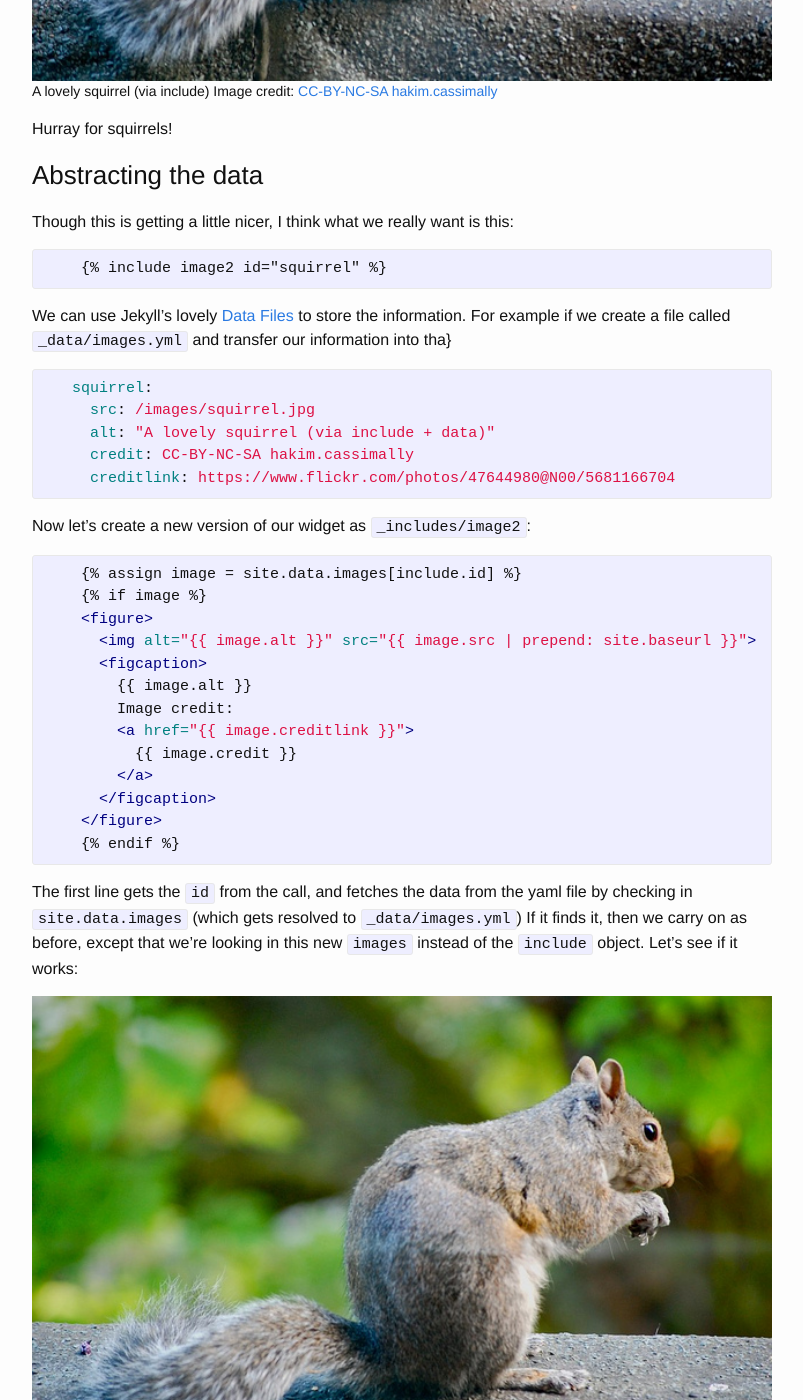
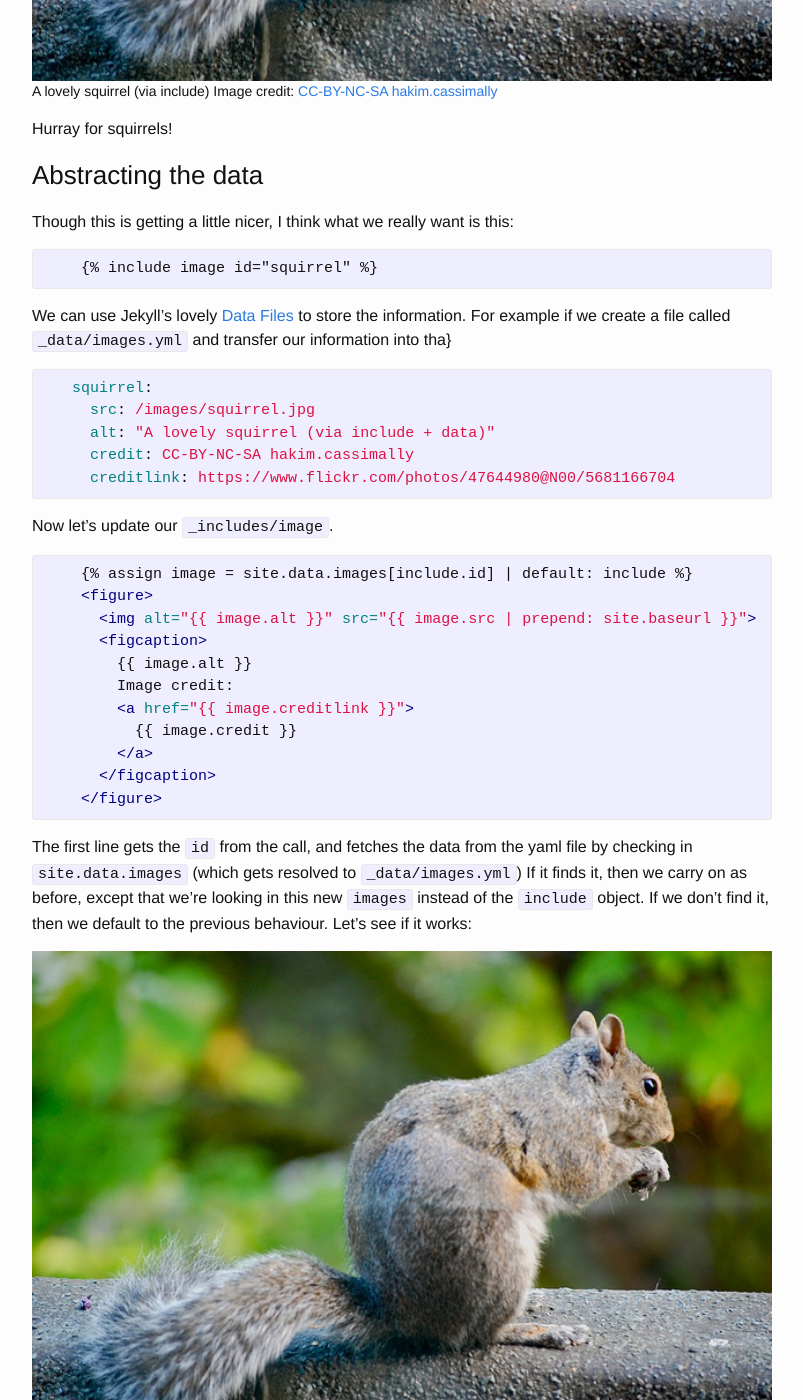
Before and after one commit to osfameron/jekyll-plugins-tutorial, a Jekyll site: the page built from _posts/2015-11-28-jekyll-plugins-tutorial-part-1.markdown, in a window 1280 px wide and 1400 px high, scrolled down 3818 px. Shown: the whole window, without its empty margins (238-1041 px from the left). Built offline with Jekyll 4.4.1, drawn with Linux system fonts in a browser that asks for light colours.

Commit message:
Update _includes/image to handle both behaviours
e.g. instead of 2 separate templates

```diff
--- a/_includes/image
+++ b/_includes/image
@@ -1,10 +1,11 @@
+{% assign image = site.data.images[include.id] | default: include %}
 <figure>
-  <img alt="{{ include.alt }}" src="{{ include.src | prepend: site.baseurl }}">
+  <img alt="{{ image.alt }}" src="{{ image.src | prepend: site.baseurl }}">
   <figcaption>
-    {{ include.alt }}
+    {{ image.alt }}
     Image credit:
-    <a href="{{ include.creditlink }}">
-      {{ include.credit }}
+    <a href="{{ image.creditlink }}">
+      {{ image.credit }}
     </a>
   </figcaption>
 </figure>
--- a/_includes/image2
+++ /dev/null
@@ -1,13 +0,0 @@
-{% assign image = site.data.images[include.id] %}
-{% if image %}
-<figure>
-  <img alt="{{ image.alt }}" src="{{ image.src | prepend: site.baseurl }}">
-  <figcaption>
-    {{ image.alt }}
-    Image credit:
-    <a href="{{ image.creditlink }}">
-      {{ image.credit }}
-    </a>
-  </figcaption>
-</figure>
-{% endif %}
--- a/_posts/2015-11-28-jekyll-plugins-tutorial-part-1.markdown
+++ b/_posts/2015-11-28-jekyll-plugins-tutorial-part-1.markdown
@@ -111,7 +111,7 @@
 Though this is getting a little nicer, I think what we really want is this:
 
 {% highlight markdown %}{% raw %}
-    {% include image2 id="squirrel" %}
+    {% include image id="squirrel" %}
 {% endraw %}{% endhighlight %}
 
 We can use Jekyll's lovely [Data Files][jekyllrb-datafiles] to store the
@@ -126,10 +126,10 @@
      creditlink: https://www.flickr.com/photos/47644980@N00/5681166704
 {% endhighlight %}
 
-Now let's create a new version of our widget as `_includes/image2`:
+Now let's update our `_includes/image`.
+
 {% highlight markdown %}{% raw %}
-    {% assign image = site.data.images[include.id] %}
-    {% if image %}
+    {% assign image = site.data.images[include.id] | default: include %}
     <figure>
       <img alt="{{ image.alt }}" src="{{ image.src | prepend: site.baseurl }}">
       <figcaption>
@@ -140,12 +140,11 @@
         </a>
       </figcaption>
     </figure>
-    {% endif %}
 {% endraw %}{% endhighlight %}
 
-The first line gets the `id` from the call, and fetches the data from the yaml file by checking in `site.data.images` (which gets resolved to `_data/images.yml`)  If it finds it, then we carry on as before, except that we're looking in this new `images` instead of the `include` object.  Let's see if it works:
+The first line gets the `id` from the call, and fetches the data from the yaml file by checking in `site.data.images` (which gets resolved to `_data/images.yml`)  If it finds it, then we carry on as before, except that we're looking in this new `images` instead of the `include` object.  If we don't find it, then we default to the previous behaviour.  Let's see if it works:
 
-{% include image2 id="squirrel" %}
+{% include image id="squirrel" %}
 
 So, if you've read up to this point, you'll realise I've led you a merry dance and we've not even seen a hint of an actual plugin!  But don't worry, we'll (probably) look at them in the next post.
 
```
